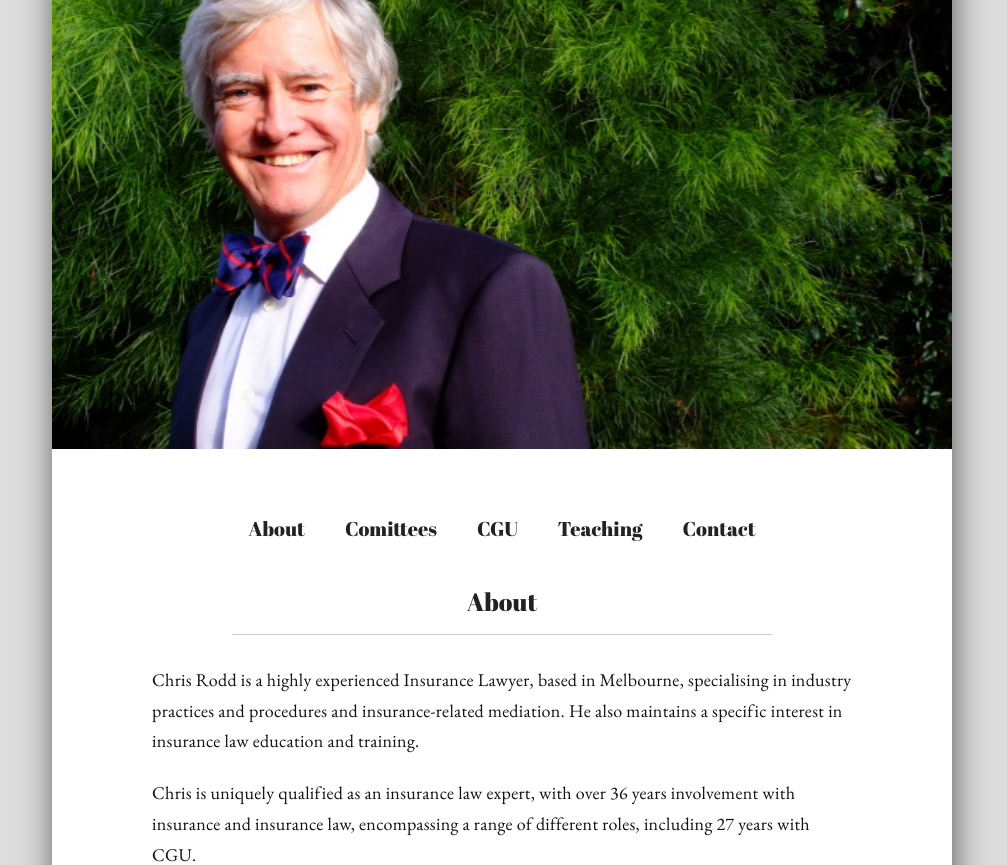
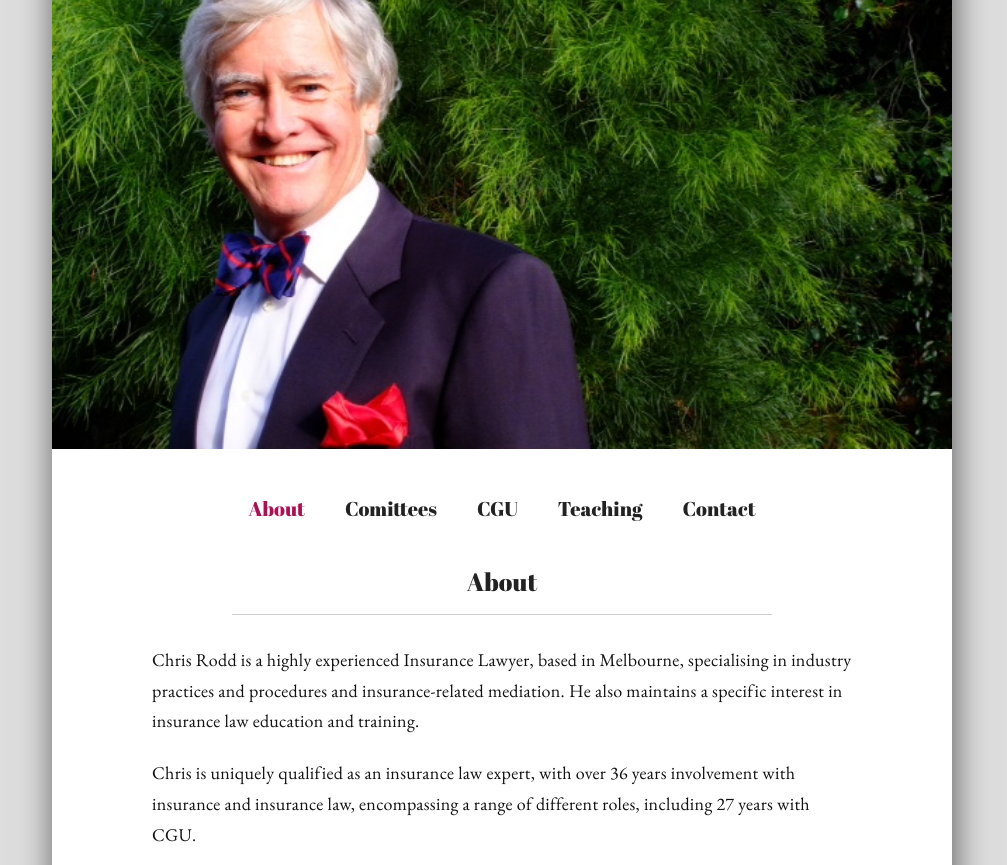
Before and after one commit to MattSegal/ChrisRoddWebsite, a Flask app: page / in a window 1280 px wide. Shown: the part 101-966 px from the top of the page, without its empty margins (138-1145 px from the left). Run offline with Flask 2, Linux system fonts and the light colour scheme.

Commit message:
formatting changes

```diff
--- a/dev/sass/style.sass
+++ b/dev/sass/style.sass
@@ -73,10 +73,8 @@
 .button-box
     box-sizing: border-box
     min-height: 10vh
-    width: 100%
-    max-width: 80%
     margin: 0 auto
-    padding: 50px 0 50px 0
+    padding: 4em 0 4em 0
     text-align: center
 
 .hidden
@@ -88,10 +86,14 @@
         cursor: pointer
         display: inline-block
         height: 2em
-        padding: 1em 1em 1em 1em
+        line-height: 0
+        padding: 1em
         box-sizing: border-box
         &:hover
             text-decoration: underline
+        &.selected
+            color: #a15
+
     .button+.button
         padding-left: 20px
 
@@ -158,6 +160,11 @@
     header h1, header h2
         text-align: center
 
+    .button-box
+        padding: 2em 0 4em 0
+        .button
+            padding: 1.5em 1em
+
 @media (min-width: 1100px)
     body
         width: 900px
--- a/static/css/style.css
+++ b/static/css/style.css
@@ -62,10 +62,8 @@
 .button-box {
   box-sizing: border-box;
   min-height: 10vh;
-  width: 100%;
-  max-width: 80%;
   margin: 0 auto;
-  padding: 50px 0 50px 0;
+  padding: 4em 0 4em 0;
   text-align: center; }
 
 .hidden {
@@ -75,10 +73,13 @@
   cursor: pointer;
   display: inline-block;
   height: 2em;
-  padding: 1em 1em 1em 1em;
+  line-height: 0;
+  padding: 1em;
   box-sizing: border-box; }
   .content .button:hover, .button-box .button:hover {
     text-decoration: underline; }
+  .content .button.selected, .button-box .button.selected {
+    color: #a15; }
 
 .content .button + .button, .button-box .button + .button {
   padding-left: 20px; }
@@ -148,7 +149,11 @@
   body {
     font-size: 7px; }
   header h1, header h2 {
-    text-align: center; } }
+    text-align: center; }
+  .button-box {
+    padding: 2em 0 4em 0; }
+    .button-box .button {
+      padding: 1.5em 1em; } }
 
 @media (min-width: 1100px) {
   body {
--- a/static/js/main.js
+++ b/static/js/main.js
@@ -5,7 +5,6 @@
     "teaching",
     "contact",
 ].map(initPanel)
-panels.forEach(setEvents)
 
 function initPanel(panelName) {
     return {
@@ -14,18 +13,25 @@
     }
 }
 
+panels.forEach(setEvents)
 function setEvents(panel) {
     panel.button.on('click',function() {
-        showContent(panel.content)
+
+        $('html, body').animate({
+            scrollTop: ($('.button-box').offset().top)
+        },500)
+
+        panels.forEach(function(p) {
+            if (p === panel)
+            {
+                p.button.addClass("selected")
+                p.content.fadeIn(300)
+            }
+            else
+            {
+                p.button.removeClass("selected")
+                p.content.hide()
+            }
+        })
     })
 }
-
-function showContent(content) {
-    $('html, body').animate({
-        scrollTop: ($('.button-box').offset().top)
-    },500)
-    panels.forEach(function(panel) {
-        panel.content.hide()
-    })
-    content.fadeIn(300)
-}
--- a/templates/chris.html
+++ b/templates/chris.html
@@ -1,4 +1,4 @@
-<!DOCTYPE html><html lang="en"><head><meta charset="utf-8"><meta name="viewport" content="width=device-width,initial-scale=1"><link rel="stylesheet" type="text/css" href="{{url_for('static',filename='css/reset.css')}}"><link rel="stylesheet" type="text/css" href="{{url_for('static',filename='css/style.css')}}"><title>Chris Rodd</title>{% include "pre_load_images.html" %}</head><body><header><h1>Christopher J Rodd</h1><h2>Insurance Law Consultant</h2></header><div class="hero-image"><div class="pre-load-hero"> </div></div><div class="button-box"><div id="about-btn" class="button">About</div><div id="comittees-btn" class="button">Comittees</div><div id="cgu-btn" class="button">CGU</div><div id="teaching-btn" class="button">Teaching</div><div id="contact-btn" class="button">Contact</div></div><div id="about-content" class="content">{% include "about_chris.html" %}</div><div id="comittees-content" class="content hidden">{% include "comittees.html" %}</div><div id="cgu-content" class="content hidden">{% include "cgu.html" %}</div><div id="teaching-content" class="content hidden">{% include "teaching.html" %}</div><footer id="contact-content" class="hidden"><h1>Contact</h1><p>chrisjrodd@gmail.com</p><p>+61 401 993 411</p></footer><script>// when bg image loaded, swap out full image
+<!DOCTYPE html><html lang="en"><head><meta charset="utf-8"><meta name="viewport" content="width=device-width,initial-scale=1"><link rel="stylesheet" type="text/css" href="{{url_for('static',filename='css/reset.css')}}"><link rel="stylesheet" type="text/css" href="{{url_for('static',filename='css/style.css')}}"><title>Chris Rodd</title>{% include "pre_load_images.html" %}</head><body><header><h1>Christopher J Rodd</h1><h2>Insurance Law Consultant</h2></header><div class="hero-image"><div class="pre-load-hero"> </div></div><div class="button-box"><div id="about-btn" class="button selected">About</div><div id="comittees-btn" class="button">Comittees</div><div id="cgu-btn" class="button">CGU</div><div id="teaching-btn" class="button">Teaching</div><div id="contact-btn" class="button">Contact</div></div><div id="about-content" class="content">{% include "about_chris.html" %}</div><div id="comittees-content" class="content hidden">{% include "comittees.html" %}</div><div id="cgu-content" class="content hidden">{% include "cgu.html" %}</div><div id="teaching-content" class="content hidden">{% include "teaching.html" %}</div><footer id="contact-content" class="hidden"><h1>Contact</h1><p>chrisjrodd@gmail.com</p><p>+61 401 993 411</p></footer><script>// when bg image loaded, swap out full image
 window.onload = function loadSharpImages() {
     // Quit early if older browser (e.g. IE 8).
     if (!('addEventListener' in window)) return
```
Also changed, not shown: 1 other file.
